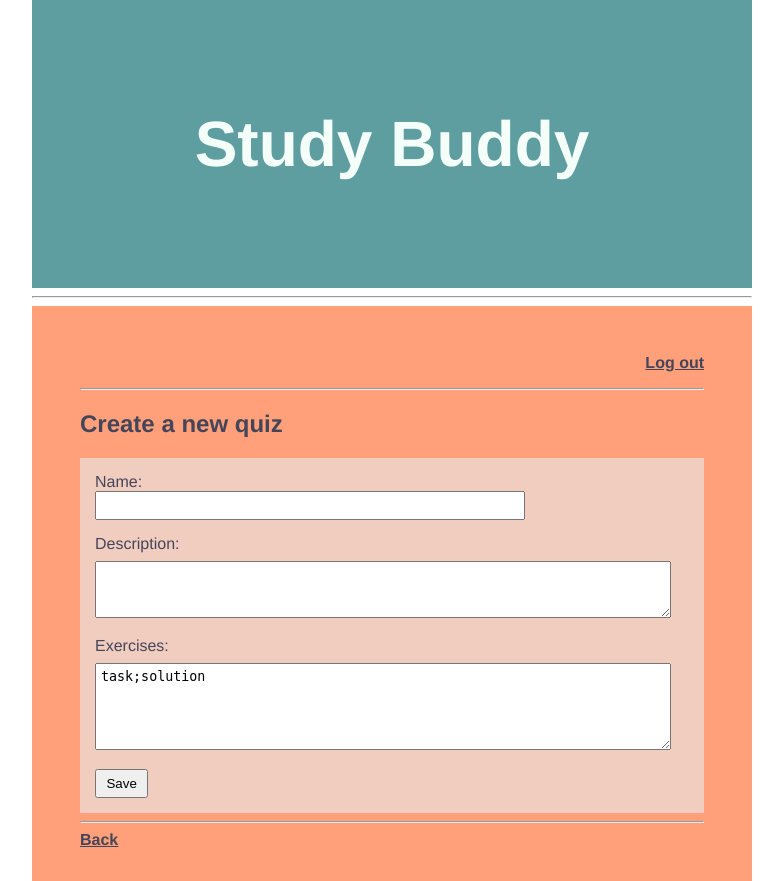
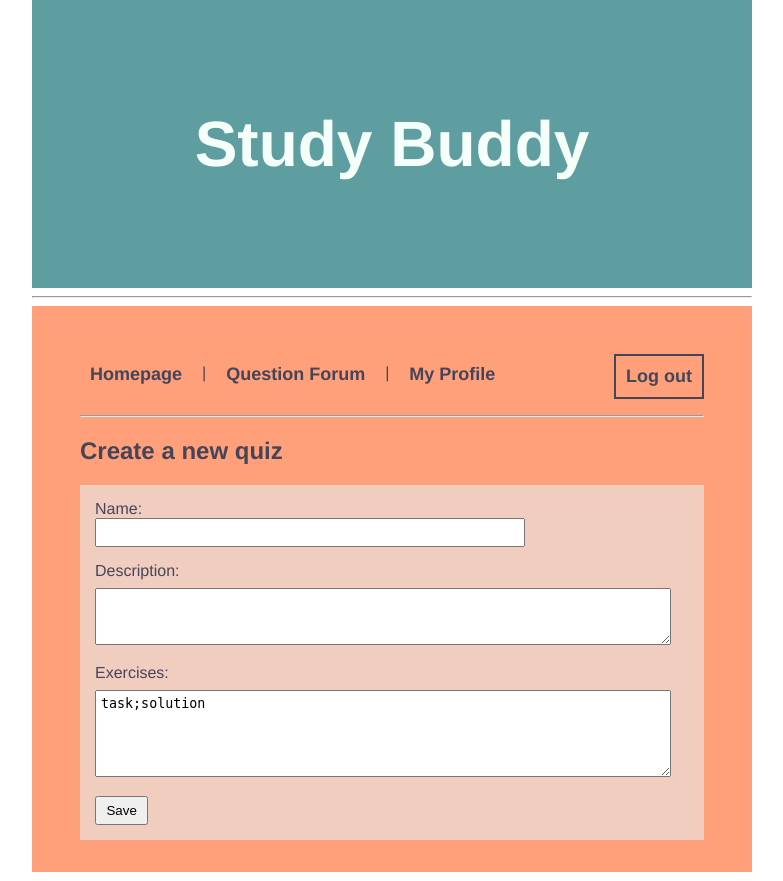
Before and after one commit to SiniCode/study-buddy, a Flask app: page /create in a window 1280 px wide. Shown: the whole page, without its empty margins (248-1031 px from the left). Run offline with Flask 2, Linux system fonts and the light colour scheme; the visitor is signed in with stand-in values (Sample User, id 1).

Commit message:
Add navigation bar

```diff
--- a/static/style.css
+++ b/static/style.css
@@ -109,3 +109,31 @@ ul {
 ul li {
     margin: 12px;
 }
+
+
+nav {
+    list-style-type: none;
+    margin: 0;
+    padding: 0;
+    overflow: hidden;
+}
+
+nav li {
+    float: left;
+    padding: 10px;
+}
+
+nav li a {
+    display: block;
+    font-weight: bold;
+    font-size: 18px;
+    color: #454559;
+    text-align: center;
+    text-decoration: none;
+}
+
+nav li a:hover {
+    font-weight: bold;
+    color: #454559;
+    text-decoration: underline;
+}
--- a/templates/create.html
+++ b/templates/create.html
@@ -1,26 +1,27 @@
 {% extends "layout.html" %}
 {% block title %}Create{% endblock %}
 {% block content %}
-<p class="logout"><a href="/logout" class="class2">Log out</a></p>
+<p>
+  <nav>
+    <li><a href="/home">Homepage</a></li>
+    <li>|</li>
+    <li><a href="/chat">Question Forum</a></li>
+    <li>|</li>
+    <li><a href="/statistics">My Profile</a></li>
+    <li style="float:right; border: 2px solid #454559;"><a href="/logout">Log out</a></li>
+  </nav>
+</p>
 <hr>
 <h2>Create a new quiz</h2>
 <p><b>{{ error }}</b></p>
 <form action="/create" method="post">
-Name:
-<br>
-<input type="text" name="name" minlength="1" maxlength="30" value={{ prename }}>
-<br>
-Description:
-<br>
-<textarea name="description" rows="3" cols="40" maxlength="500">{{ predescription }}</textarea>
-<br>
-Exercises:
-<br>
-<textarea name="exercises" rows="5" cols="40" maxlength="10000">{{ pre_exercises }}</textarea>
-<br>
-<input id=button3 type="submit" value="Save">
-<input type="hidden" name="csrf_token" value="{{ session.csrf_token }}">
+  Name:<br>
+  <input type="text" name="name" minlength="1" maxlength="30" value={{ prename }}><br>
+  Description:<br>
+  <textarea name="description" rows="3" cols="40" maxlength="500">{{ predescription }}</textarea><br>
+  Exercises:<br>
+  <textarea name="exercises" rows="5" cols="40" maxlength="10000">{{ pre_exercises }}</textarea><br>
+  <input id=button3 type="submit" value="Save">
+  <input type="hidden" name="csrf_token" value="{{ session.csrf_token }}">
 </form>
-<hr>
-<a href="/home" class="class2">Back</a>
 {% endblock %}
```
Also changed, not shown: templates/admin.html (+10 -3 lines), templates/chat.html (+8 -4 lines), templates/home.html (+9 -4 lines), templates/play.html (+12 -5 lines), templates/question.html (+10 -3 lines), templates/statistics.html (+8 -3 lines).
